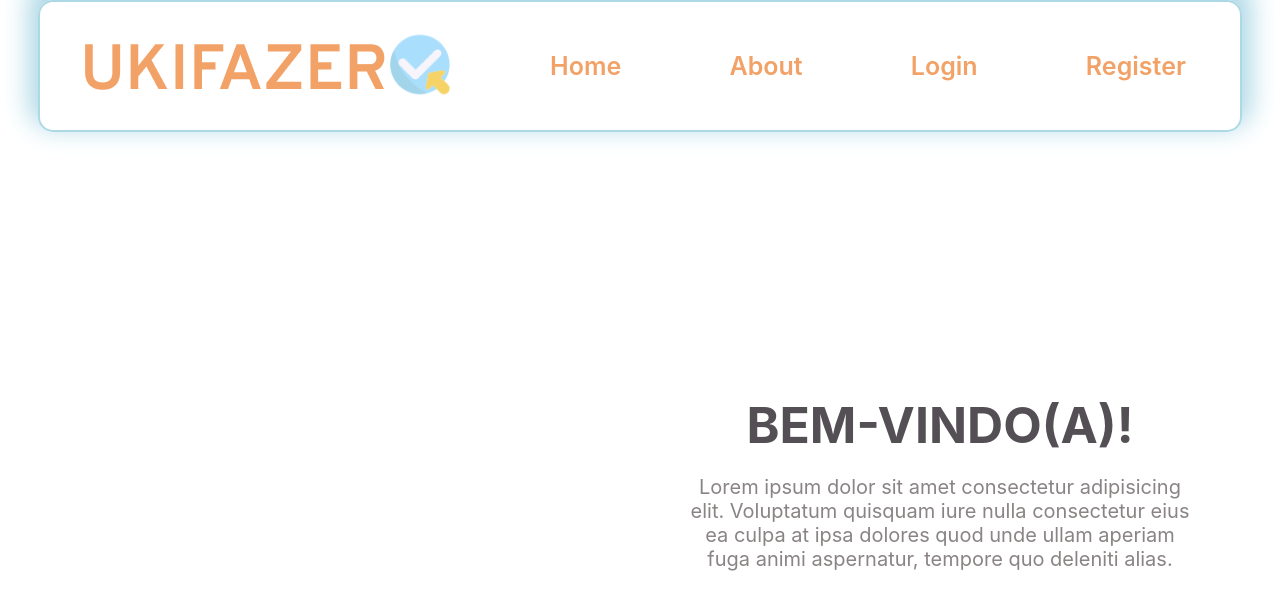
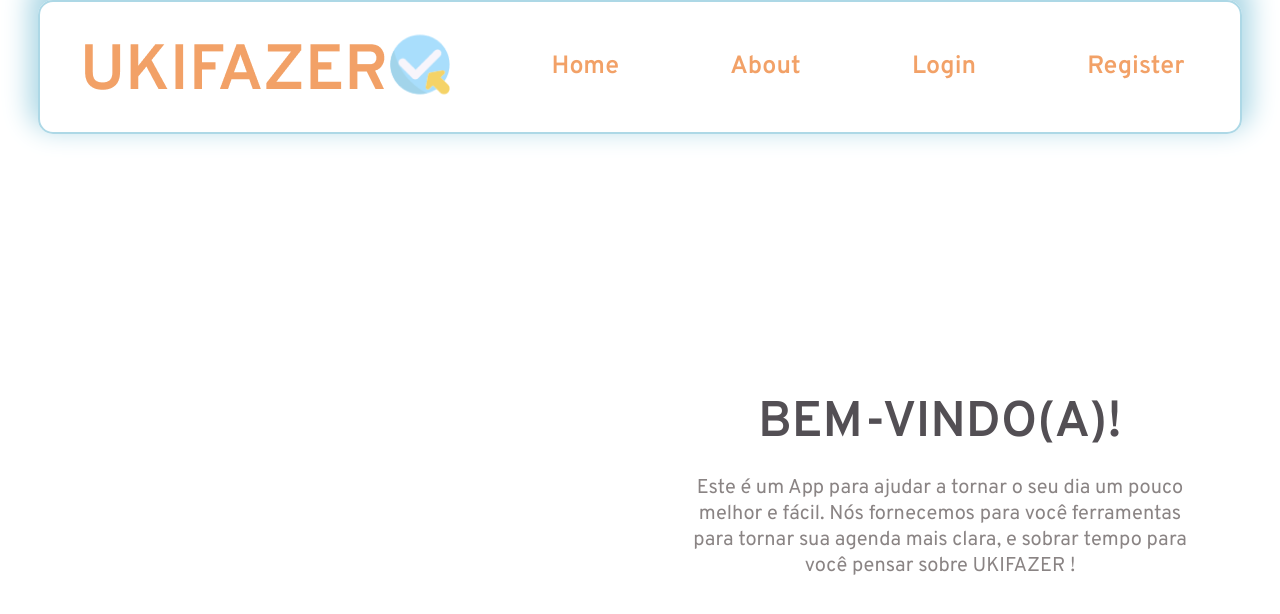
Before and after one commit to murilolmartins/app_habitos, a React (Create React App) app: page / in a window 1280 px wide. Shown: the top 614 px of the page. Built offline with nearby package versions, Linux system fonts and the light colour scheme; no server answers; a web font is replaced by a local one.

Commit message:
Fix:cards groups,habits and description

```diff
--- a/src/components/HabitsCard/index.jsx
+++ b/src/components/HabitsCard/index.jsx
@@ -5,12 +5,13 @@ import { HabitsContext } from "../../providers/IndividualsHabits";
 import CloseIcon from "@mui/icons-material/Close";
 
 const HabitsCard = ({ habit, setModalHabitsOpen }) => {
-  const { deleteHabits, editHabits, setHabitId } = useContext(HabitsContext);
+  const { deleteHabits, editHabits, setHabitId,setCheckedHabit,checkedHabit } = useContext(HabitsContext);
 
   const [checked, setChecked] = useState(() => habit.achieved);
 
   const handleCheckboxChange = () => {
     setChecked(!checked);
+    setCheckedHabit(!checkedHabit)
     editHabits({ achieved: !checked });
   };
 
@@ -18,6 +19,7 @@ const HabitsCard = ({ habit, setModalHabitsOpen }) => {
     <Container checked={checked}>
       <header
         onClick={(e) => {
+          e.stopPropagation();
           let habitSection = document.querySelector(`.h${habit.id}`);
           habitSection.classList.toggle("hidden");
           setHabitId(habit.id);
@@ -30,7 +32,8 @@ const HabitsCard = ({ habit, setModalHabitsOpen }) => {
           </p>
         </div>
         <CloseIcon
-          onClick={() => {
+          onClick={(e) => {
+            e.stopPropagation();
             deleteHabits(habit);
           }}
         ></CloseIcon>
--- a/src/components/ModalUser/index.jsx
+++ b/src/components/ModalUser/index.jsx
@@ -33,11 +33,10 @@ const ModalUser = () => {
         </header>
         <div className="userData">
           <h2>
-            Usuario:
-            <br /> {user.username}
+            Usuario:<span>{user.username}</span>
           </h2>
           <h2>
-            Email :<br /> {user.email}
+            Email :<span>{user.email}</span>
           </h2>
         </div>
         <form onSubmit={handleSubmit(editProfile)}>
--- a/src/components/ModalUser/style.js
+++ b/src/components/ModalUser/style.js
@@ -6,6 +6,10 @@ export const Container = styled.div`
       margin: 0px 0px 20px 0px;
       font-size: 20px;
       text-align: center;
+      span{
+        margin-left:10px;
+        color:#eecf5f;
+      }
     }
   }
   header {
--- a/src/components/Wellcome/index.jsx
+++ b/src/components/Wellcome/index.jsx
@@ -5,9 +5,9 @@ const Wellcome = () => {
     <Container>
       <h1>BEM-VINDO(A)!</h1>
       <p>
-        Lorem ipsum dolor sit amet consectetur adipisicing elit. Voluptatum
-        quisquam iure nulla consectetur eius ea culpa at ipsa dolores quod unde
-        ullam aperiam fuga animi aspernatur, tempore quo deleniti alias.
+        Este é um App para ajudar a tornar o seu dia um pouco melhor e fácil.
+        Nós fornecemos para você ferramentas para tornar sua agenda mais clara,
+        e sobrar tempo para você pensar sobre UKIFAZER !
       </p>
     </Container>
   );
--- a/src/index.css
+++ b/src/index.css
@@ -1,8 +1,6 @@
 body {
   margin: 0;
-  font-family: -apple-system, BlinkMacSystemFont, 'Segoe UI', 'Roboto', 'Oxygen',
-    'Ubuntu', 'Cantarell', 'Fira Sans', 'Droid Sans', 'Helvetica Neue',
-    sans-serif;
+  font-family: "Overpass";
   -webkit-font-smoothing: antialiased;
   -moz-osx-font-smoothing: grayscale;
 }
--- a/src/providers/Auth/index.jsx
+++ b/src/providers/Auth/index.jsx
@@ -17,7 +17,7 @@ const AuthProvider = ({ children }) => {
       .then((response) => {
         localStorage.setItem("@AppToken", JSON.stringify(response.data.access));
         setToken(JSON.parse(localStorage.getItem("@AppToken")));
-        toast.success("Bem Vind@!");
+        toast.success("Bem Vindo(a)!");
         history.push("/habits");
       })
       .catch((err) => {
--- a/src/providers/IndividualsHabits/index.jsx
+++ b/src/providers/IndividualsHabits/index.jsx
@@ -15,7 +15,7 @@ const HabitsProvider = ({ children }) => {
 
   const [habitsInfo, setHabitsInfo] = useState([]);
   const [habitId, setHabitId] = useState(0);
-
+  const [checkedHabit,setCheckedHabit] = useState(true);
   const [inputText, setInputText] = useState("");
   const [habits, setHabits] = useState([]);
 
@@ -72,7 +72,7 @@ const HabitsProvider = ({ children }) => {
       )
 
       .then((res) => {
-        toast.success("Hábito concluído!");
+        toast.success(checkedHabit?"Hábito concluído!":"Hábito não concluido");
         getHabits();
       })
       .catch((err) => {
@@ -123,6 +123,8 @@ const HabitsProvider = ({ children }) => {
         setInputText,
         habitsSearch,
         getHabits,
+        setCheckedHabit,
+        checkedHabit
       }}
     >
       {children}
```
